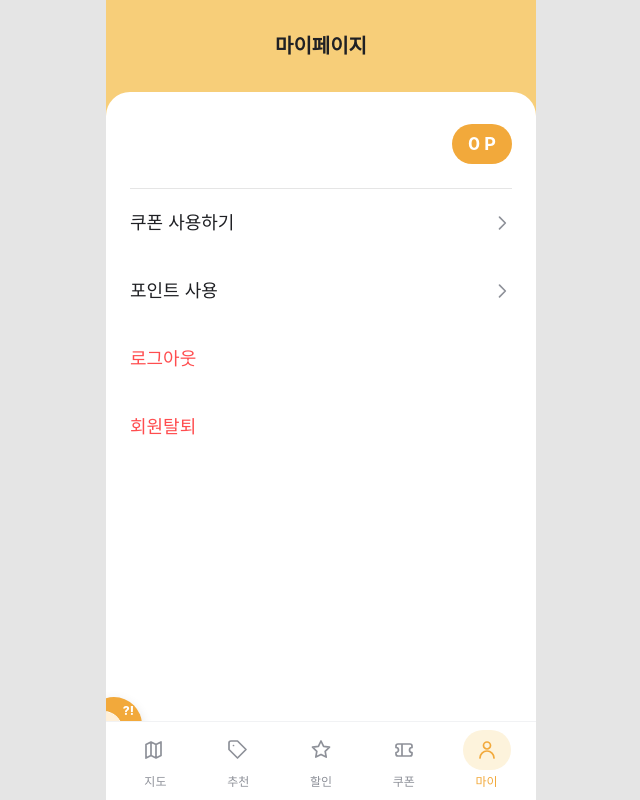
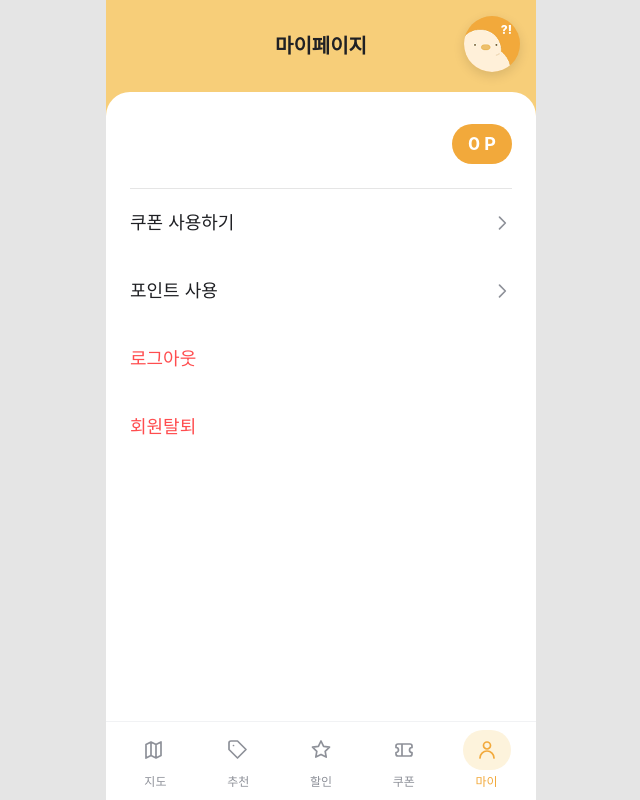
Before and after one commit to Ding-Dong11/Ding-Dong-FE-V2, a React (Vite) app: page /my in a window 1280 px wide. Shown: the whole page, without its empty margins (319-959 px from the left). Built offline with nearby package versions, Linux system fonts and the light colour scheme; no server answers; a web font is replaced by a local one.

Commit message:
refactor: ai icon

```diff
--- a/src/components/ChatbotFab.tsx
+++ b/src/components/ChatbotFab.tsx
@@ -4,14 +4,16 @@ import Mascot from "./Mascot";
 export default function ChatbotFab({ className = "" }: { className?: string }) {
   const navigate = useNavigate();
   return (
+    <div className={className}>
       <button
         type="button"
         aria-label="AI 챗봇 열기"
         onClick={() => navigate("/chatbot")}
-      className={`relative h-14 w-14 overflow-hidden rounded-full bg-primary shadow-fab ${className}`}
+        className="relative h-14 w-14 overflow-hidden rounded-full bg-primary shadow-fab"
       >
         <span className="absolute right-2 top-1.5 text-xs font-extrabold text-white">?!</span>
         <Mascot pose="peek" className="absolute -bottom-1 left-0 w-12" />
       </button>
+    </div>
   );
 }
--- a/src/pages/CouponUse.tsx
+++ b/src/pages/CouponUse.tsx
@@ -67,7 +67,8 @@ export default function CouponUse() {
   return (
     <div className="relative flex min-h-0 flex-1 flex-col">
       <PageHeader title="쿠폰 사용" />
-      <div className="min-h-0 flex-1 overflow-y-auto pb-6">
+      <div className="relative min-h-0 flex-1">
+      <div className="h-full overflow-y-auto pb-6">
         <div className="px-5 pt-2">
           <label className="flex h-[52px] items-center gap-2.5 rounded-full border border-neutral-200 px-5">
             <svg
@@ -184,7 +185,8 @@ export default function CouponUse() {
           </>
         )}
       </div>
-      <ChatbotFab className="absolute bottom-6 right-5 z-20" />
+      <ChatbotFab className="absolute right-4 top-4 z-20" />
+      </div>
     </div>
   );
 }
--- a/src/pages/Discount.tsx
+++ b/src/pages/Discount.tsx
@@ -78,7 +78,7 @@ export default function Discount() {
             })}
           </div>
         </div>
-        <ChatbotFab className="absolute bottom-5 right-5 z-20" />
+        <ChatbotFab className="absolute right-4 top-4 z-20" />
       </div>
       <BottomNav />
     </div>
--- a/src/pages/MyPage.tsx
+++ b/src/pages/MyPage.tsx
@@ -86,9 +86,9 @@ export default function MyPage() {
   };
 
   return (
-    <div className="flex flex-1 flex-col bg-[#F7CE79]">
+    <div className="relative flex flex-1 flex-col bg-[#F7CE79]">
       <h1 className="py-8 text-center text-xl font-extrabold">마이페이지</h1>
-      <div className="relative min-h-0 flex-1 overflow-hidden rounded-t-3xl bg-white">
+      <div className="min-h-0 flex-1 overflow-hidden rounded-t-3xl bg-white">
         <div className="flex h-full flex-col overflow-y-auto px-6 pt-8">
           <div className="flex items-center justify-between border-b border-neutral-200 pb-6">
             <p className="text-xl font-extrabold">{email}</p>
@@ -143,8 +143,8 @@ export default function MyPage() {
             회원탈퇴
           </button>
         </div>
-        <ChatbotFab className="absolute bottom-6 right-5 z-20" />
       </div>
+      <ChatbotFab className="absolute right-4 top-4 z-20" />
       {showWithdraw && (
         <WithdrawModal
           onClose={() => setShowWithdraw(false)}
--- a/src/pages/PointShop.tsx
+++ b/src/pages/PointShop.tsx
@@ -153,7 +153,7 @@ export default function PointShop() {
             })}
           </div>
         </div>
-        <ChatbotFab className="absolute bottom-5 right-5 z-20" />
+        <ChatbotFab className="absolute right-4 top-4 z-20" />
       </div>
       {openCoupon && (
         <ExchangeModal
--- a/src/pages/Recommend.tsx
+++ b/src/pages/Recommend.tsx
@@ -121,7 +121,7 @@ export default function Recommend() {
             ))}
           </div>
         </div>
-        <ChatbotFab className="absolute bottom-5 right-5 z-20" />
+        <ChatbotFab className="absolute right-4 top-4 z-20" />
       </div>
       <BottomNav />
     </div>
```
Also changed, not shown: vite.config.ts (line endings or trailing spaces), 1 other file (tests, documents, lock files or other folders). Lines whose indentation alone changed are shown as unchanged.
